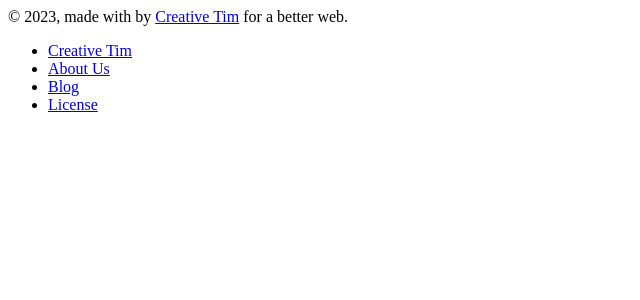
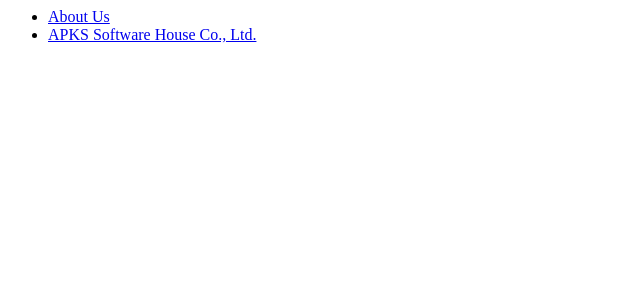
Before and after one commit to psuwan/webapp_template, a PHP site: page /view/menu_footer.php in a window 1280 px wide. Shown: the top 300 px of the page, without its empty margins (0-640 px from the left). Run offline with PHP 8.4, Linux system fonts and the light colour scheme.

Commit message:
20231016130000-update smrtiot layout

```diff
--- a/apps/view/menu_footer.php
+++ b/apps/view/menu_footer.php
@@ -2,29 +2,29 @@
     <div class="container-fluid">
         <div class="row align-items-center justify-content-lg-between">
             <div class="col-lg-6 mb-lg-0 mb-4">
-                <div class="copyright text-center text-sm text-muted text-lg-start">
+                <!-- <div class="copyright text-center text-sm text-muted text-lg-start">
                     © <script>
                         document.write(new Date().getFullYear())
                     </script>,
                     made with <i class="fa fa-heart"></i> by
                     <a href="https://www.creative-tim.com" class="font-weight-bold" target="_blank">Creative Tim</a>
                     for a better web.
-                </div>
+                </div> -->
             </div>
             <div class="col-lg-6">
                 <ul class="nav nav-footer justify-content-center justify-content-lg-end">
                     <li class="nav-item">
-                        <a href="https://www.creative-tim.com" class="nav-link text-muted" target="_blank">Creative Tim</a>
+                        <a href="#" class="nav-link text-muted" target="_blank">About Us</a>
                     </li>
                     <li class="nav-item">
-                        <a href="https://www.creative-tim.com/presentation" class="nav-link text-muted" target="_blank">About Us</a>
+                        <a href="#" class="nav-link text-muted" target="_blank">APKS Software House Co., Ltd.</a>
+                    </li>
+                    <!-- <li class="nav-item">
+                        <a href="#" class="nav-link text-muted" target="_blank">Blog</a>
                     </li>
                     <li class="nav-item">
-                        <a href="https://www.creative-tim.com/blog" class="nav-link text-muted" target="_blank">Blog</a>
-                    </li>
-                    <li class="nav-item">
-                        <a href="https://www.creative-tim.com/license" class="nav-link pe-0 text-muted" target="_blank">License</a>
-                    </li>
+                        <a href="#" class="nav-link pe-0 text-muted" target="_blank">License</a>
+                    </li> -->
                 </ul>
             </div>
         </div>
```
Also changed, not shown: apps/view/layout.phtml (+4 -4 lines), public_html/assets_softui/img/machine-1.jpeg (added), public_html/assets_softui/img/machine-2.jpg (added), public_html/assets_softui/img/machine-3.png (added).
